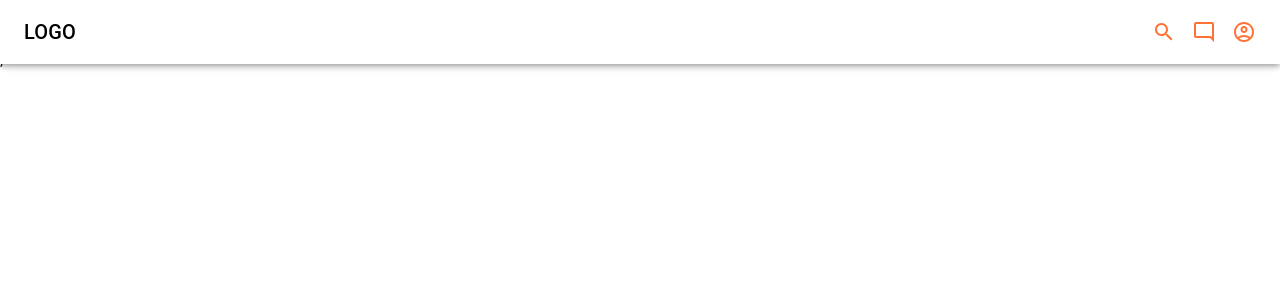
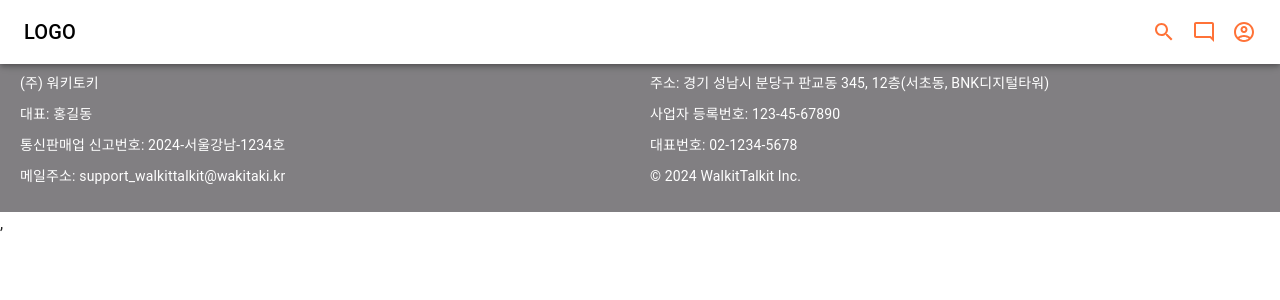
Before and after one commit to walk-it-talk-it-final/walk-it-talk-it-org, a React (Create React App) app in the folder front/: page /projects/1 in a window 1280 px wide. Before the commit this address had no page. Shown: the top 300 px of the page. Built offline with nearby package versions, Linux system fonts and the light colour scheme.

Commit message:
Footer page 완료

```diff
--- /dev/null
+++ b/front/src/components/layouts/Footer.jsx
@@ -0,0 +1,47 @@
+import React from 'react';
+import styled from 'styled-components';
+
+const FooterContainer = styled.footer`
+  background-color: #817f82;
+  color: white;
+  padding: 20px;
+  font-size: 14px;
+  width: 100%;
+  box-sizing: border-box;
+  position: relative;
+  text-align: left;
+`;
+
+
+const FooterContentWrapper = styled.div`
+  display: flex;
+  flex-wrap: wrap;
+  justify-content: space-between;
+`;
+
+const FooterContent = styled.span`
+  margin: 5px 0;
+  flex: 0 0 calc(50% - 10px);
+`;
+
+const Footer = () => {
+  return (
+    <>
+
+      <FooterContainer>
+        <FooterContentWrapper>
+          <FooterContent>(주) 워키토키</FooterContent>
+          <FooterContent>주소: 경기 성남시 분당구 판교동 345, 12층(서초동, BNK디지털타워)</FooterContent>
+          <FooterContent>대표: 홍길동</FooterContent>
+          <FooterContent>사업자 등록번호: 123-45-67890</FooterContent>
+          <FooterContent>통신판매업 신고번호: 2024-서울강남-1234호</FooterContent>
+          <FooterContent>대표번호: 02-1234-5678</FooterContent>
+          <FooterContent>메일주소: support_walkittalkit@wakitaki.kr</FooterContent>
+          <FooterContent>&copy; 2024 WalkitTalkit Inc.</FooterContent>
+        </FooterContentWrapper>
+      </FooterContainer>
+    </>
+  );
+};
+
+export default Footer;
--- a/front/src/components/layouts/Layout.jsx
+++ b/front/src/components/layouts/Layout.jsx
@@ -1,16 +1,21 @@
 import { BrowserRouter, useLocation } from "react-router-dom";
 import Main from "./Main";
 import Header from "./Header";
+import Footer from "./Footer";
+
 
 const Layout = ({ children }) => {
   // 헤더를 숨길 페이지 경로 모음
   const location = useLocation();
   const hideHeaderPaths = ["/signup"];
+  const hideFooterPaths = ["/"];
+
 
   return (
     <>
-      {!hideHeaderPaths.includes(location.pathname) && <Header />}
+      {!hideHeaderPaths.includes(location.pathname) && <Header /> }
       <Main>{children}</Main>
+      {!hideFooterPaths.includes(location.pathname) && <Footer /> }
     </>
   );
 };
```
